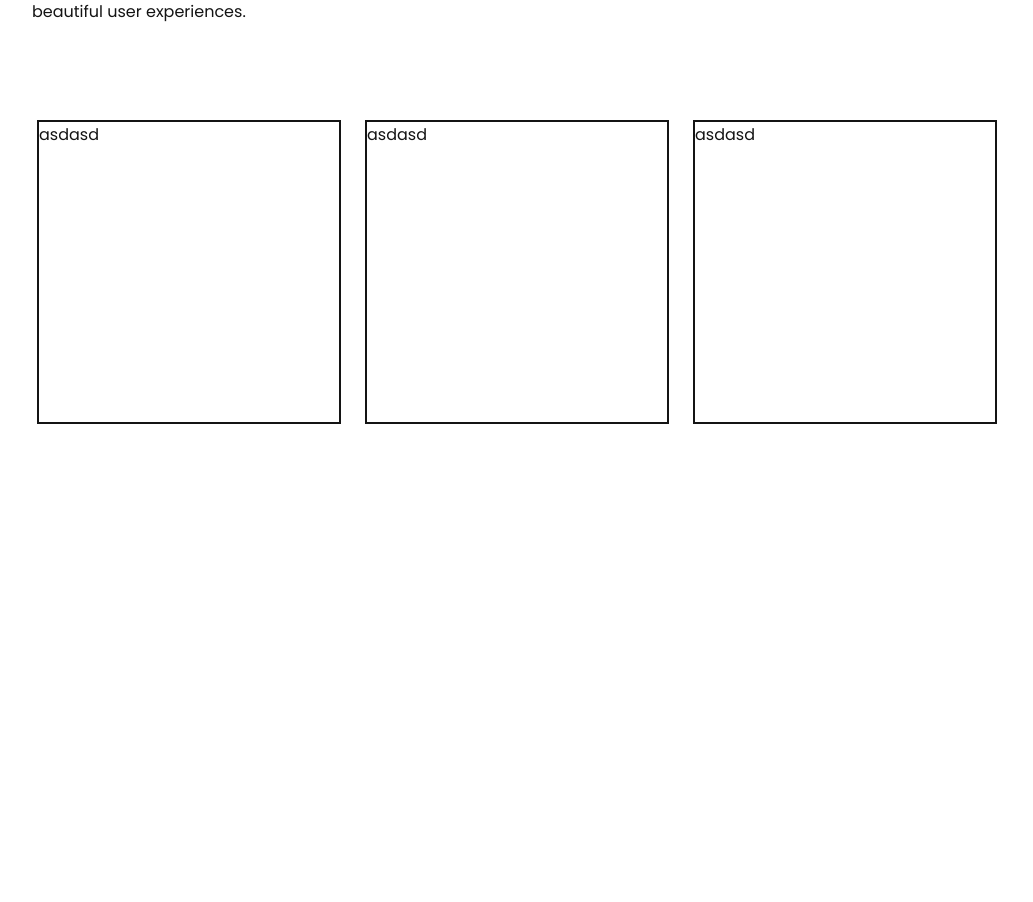
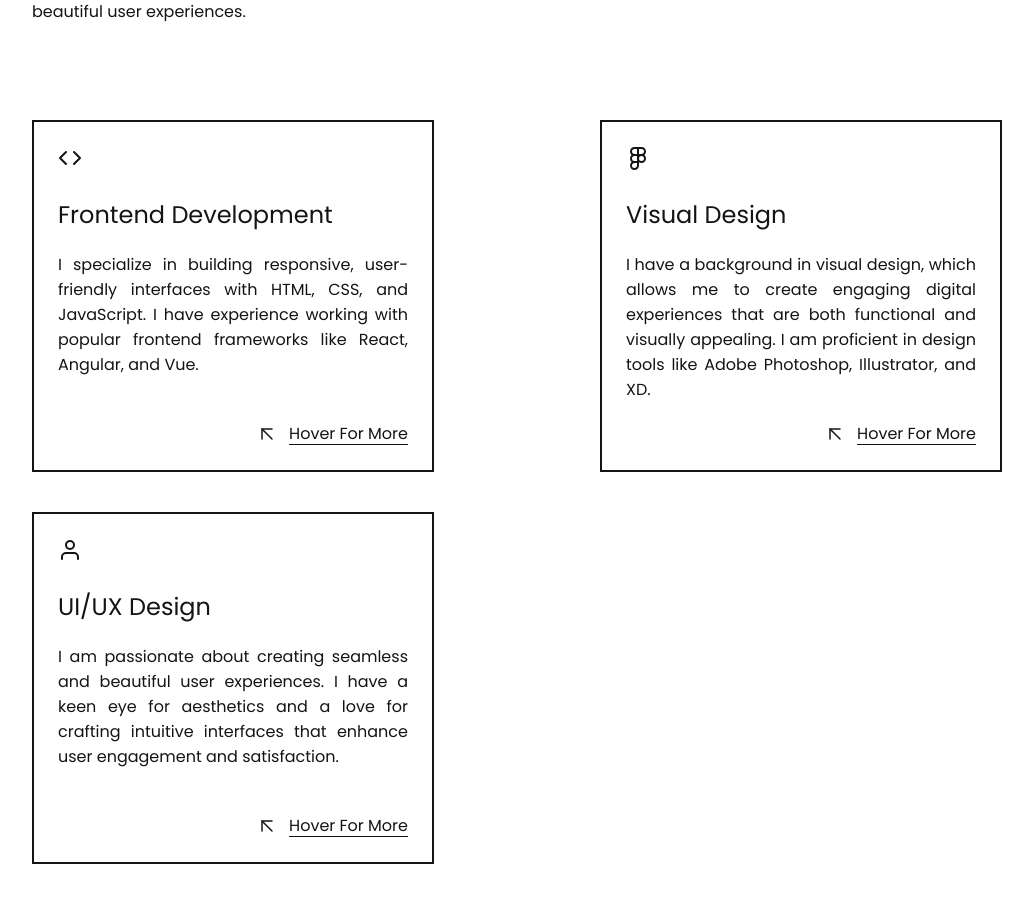
Before and after one commit to KondelaCoding/portfolio, a React (Vite) app: page / in a window 1280 px wide. Shown: the part 1680-2582 px from the top of the page, without its empty margins (198-1231 px from the left). Before the commit the page ends 2184 px from the top, so only its background shows below. Built offline with nearby package versions, Linux system fonts and the light colour scheme.

Commit message:
Add Skills subsection without alternate cards to About

```diff
--- a/src/components/Skills.css
+++ b/src/components/Skills.css
@@ -1,17 +1,70 @@
-.skills {
+.skills .container {
   margin: 80px;
 }
 
 .skills .card-container {
   display: flex;
   flex-wrap: wrap;
-  justify-content: center;
-  gap: 24px;
+  justify-content: space-between;
+  gap: 40px;
   margin: 0 auto;
 }
 
 .skills .card {
-  width: 300px;
+  max-width: 350px;
   height: 300px;
   border: 2px solid var(--primary-text);
+  padding: 24px;
+  position: relative;
+  overflow: hidden;
+  text-align: justify;
 }
+
+.skills .card .hover-more {
+  position: absolute;
+  bottom: 24px;
+  right: 24px;
+  display: flex;
+  align-items: center;
+  gap: 10px;
+}
+
+.skills .card .hover-more p {
+  margin: 0;
+  text-decoration: underline;
+  text-underline-offset: 5px;
+  text-transform: capitalize;
+}
+
+.skills .card .read-more {
+  position: absolute;
+  top: -100%;
+  left: 0;
+  width: 100%;
+  height: 100%;
+  background-color: var(--primary-text);
+  transition: 0.5s cubic-bezier(0.3, 0.58, 0.26, 1);
+}
+
+.skills .card:hover .read-more {
+  top: 0;
+}
+
+/* ---------------------------------------------------------- IPHONE RWD ---------------------------------------------------------- */
+@media screen and (max-width: 768px) {
+  .skills .container {
+    margin: 80px 20px;
+  }
+}
+
+/* ----------------------------------------------------------- IPAD RWD ----------------------------------------------------------- */
+@media screen and (max-width: 1194px) and (min-width: 768px) {
+  .skills .container {
+    margin: 80px 20px;
+  }
+
+  .skills .card-container {
+    justify-content: center;
+    align-items: center;
+  }
+}
--- a/src/components/Skills.jsx
+++ b/src/components/Skills.jsx
@@ -1,13 +1,57 @@
 import "./Skills.css";
+import { Code, Figma, User, ArrowUpLeft } from "react-feather";
 
 export default function Skills() {
+  const cards = [
+    {
+      icon: "code",
+      title: "Frontend Development",
+      description:
+        "I specialize in building responsive, user-friendly interfaces with HTML, CSS, and JavaScript. I have experience working with popular frontend frameworks like React, Angular, and Vue.",
+    },
+    {
+      icon: "design",
+      title: "Visual Design",
+      description:
+        "I have a background in visual design, which allows me to create engaging digital experiences that are both functional and visually appealing. I am proficient in design tools like Adobe Photoshop, Illustrator, and XD.",
+    },
+    {
+      icon: "ui-ux",
+      title: "UI/UX Design",
+      description:
+        "I am passionate about creating seamless and beautiful user experiences. I have a keen eye for aesthetics and a love for crafting intuitive interfaces that enhance user engagement and satisfaction.",
+    },
+  ];
+
+  const getIcon = (iconName) => {
+    switch (iconName) {
+      case "code":
+        return <Code />;
+      case "design":
+        return <Figma />;
+      case "ui-ux":
+        return <User />;
+      default:
+        return null;
+    }
+  };
+
   return (
     <div className="skills">
       <div className="container">
         <div className="card-container">
-          <div className="card">asdasd</div>
-          <div className="card">asdasd</div>
-          <div className="card">asdasd</div>
+          {cards.map((card, index) => (
+            <div key={index} className="card">
+              {getIcon(card.icon)}
+              <h2>{card.title}</h2>
+              <p>{card.description}</p>
+              <div className="hover-more">
+                <ArrowUpLeft strokeWidth={1.5} />
+                <p>hover for more</p>
+              </div>
+              <div className="read-more"></div>
+            </div>
+          ))}
         </div>
       </div>
     </div>
--- a/src/index.css
+++ b/src/index.css
@@ -20,7 +20,6 @@
 
   color: var(--primary-text);
   font-family: var(--tertiary-font);
-  background-color: var(--color-white);
 
   font-synthesis: none;
   text-rendering: optimizeLegibility;
```
